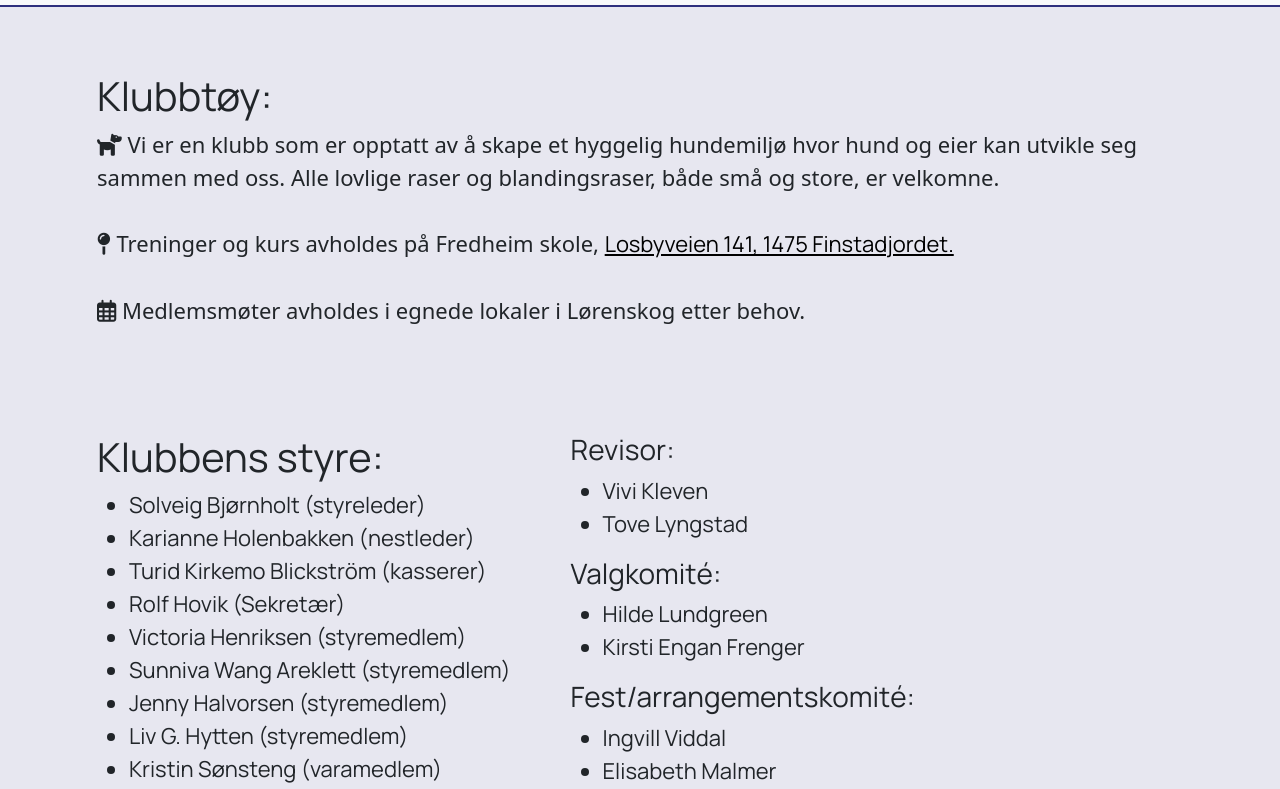
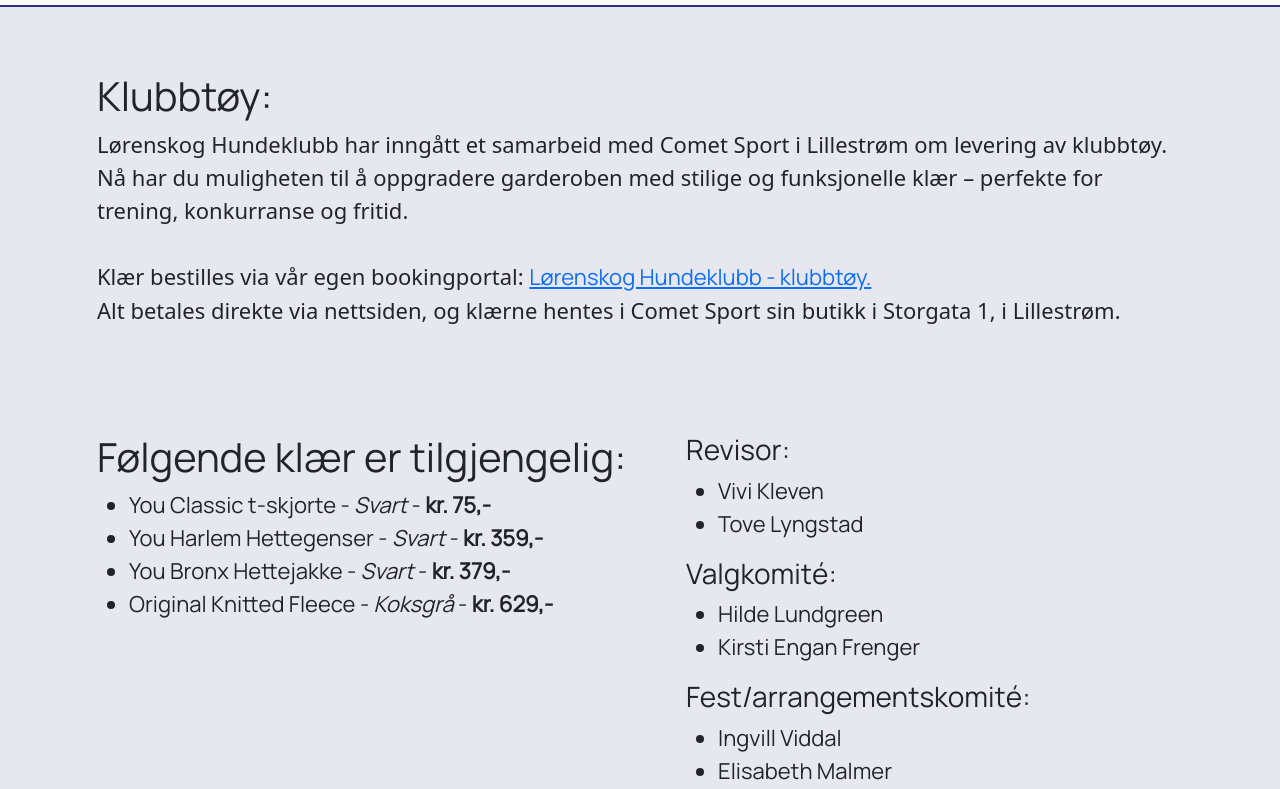
Before and after one commit to rebekkanordheim/lorenskoghundeklubb, a website: page klubbtøy.html in a window 1280 px wide. Shown: the part 151-940 px from the top of the page. Drawn offline with nearby package versions, Linux system fonts and the light colour scheme.

Commit message:
klær med pris lagt til, samarbeid tekst lagt til

```diff
--- a/klubbtøy.html
+++ b/klubbtøy.html
@@ -105,39 +105,32 @@
         <div class="enkeltliste">
           <h1>Klubbtøy:</h1>
           <p>
-            <i class="fa-solid fa-dog"></i> Vi er en klubb som er opptatt av å skape et
-            hyggelig hundemiljø hvor hund og eier kan utvikle seg sammen med oss. Alle
-            lovlige raser og blandingsraser, både små og store, er velkomne.
+            Lørenskog Hundeklubb har inngått et samarbeid med Comet Sport i Lillestrøm om
+            levering av klubbtøy. Nå har du muligheten til å oppgradere garderoben med
+            stilige og funksjonelle klær – perfekte for trening, konkurranse og fritid.
             <br />
             <br />
-            <i class="fa-solid fa-map-pin"></i> Treninger og kurs avholdes på Fredheim
-            skole,
+            Klær bestilles via vår egen bookingportal:
             <a
-              class="infolink"
-              href="https://maps.apple.com/?address=Losbyveien%20141,%201475%20Finstadjordet,%20Norge&ll=59.900168,10.968127&q=Losbyveien%20141"
-              >Losbyveien 141, 1475 Finstadjordet.</a
+              href="https://cometsport.no/products/index/186?type=category"
+              target="_blank"
+              >Lørenskog Hundeklubb - klubbtøy.</a
             >
             <br />
+            Alt betales direkte via nettsiden, og klærne hentes i Comet Sport sin butikk i
+            Storgata 1, i Lillestrøm.
             <br />
-            <i class="fa-regular fa-calendar-days"></i> Medlemsmøter avholdes i egnede
-            lokaler i Lørenskog etter behov.
           </p>
         </div>
 
         <div class="liste">
           <div class="enkeltliste">
-            <h1>Klubbens styre:</h1>
+            <h1>Følgende klær er tilgjengelig:</h1>
             <ul>
-              <li>Solveig Bjørnholt (styreleder)</li>
-              <li>Karianne Holenbakken (nestleder)</li>
-              <li>Turid Kirkemo Blickström (kasserer)</li>
-              <li>Rolf Hovik (Sekretær)</li>
-              <li>Victoria Henriksen (styremedlem)</li>
-              <li>Sunniva Wang Areklett (styremedlem)</li>
-              <li>Jenny Halvorsen (styremedlem)</li>
-              <li>Liv G. Hytten (styremedlem)</li>
-              <li>Kristin Sønsteng (varamedlem)</li>
-              <li>Grethe Aaslie Haner (varamedlem)</li>
+              <li>You Classic t-skjorte - <i>Svart</i> - <b>kr. 75,- </b></li>
+              <li>You Harlem Hettegenser - <i>Svart</i> - <b>kr. 359,- </b></li>
+              <li>You Bronx Hettejakke - <i>Svart</i> - <b>kr. 379,- </b></li>
+              <li>Original Knitted Fleece - <i>Koksgrå</i> - <b>kr. 629,- </b></li>
             </ul>
           </div>
           <div class="enkeltliste">
```
